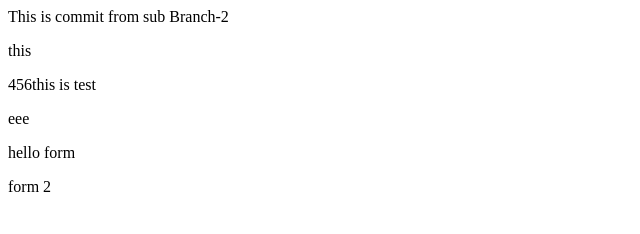
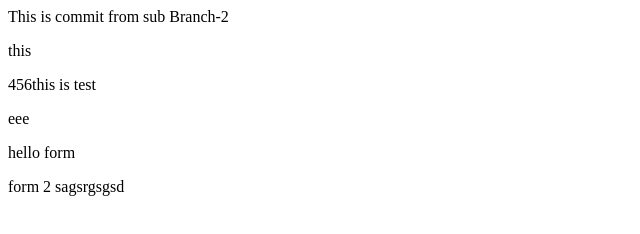
Before and after one commit to m1a2n3o4/opc, a plain HTML site: page index.html in a window 1280 px wide. Shown: the full height of the page, 0-640 px from the left. Drawn offline with Linux system fonts and the light colour scheme.

Commit message:
commiting from sub branch

```diff
--- a/index.html
+++ b/index.html
@@ -8,6 +8,6 @@
       hello form
     </form>
     <form>
-      form 2
+      form 2 sagsrgsgsd
     </form>
 </html>
```
